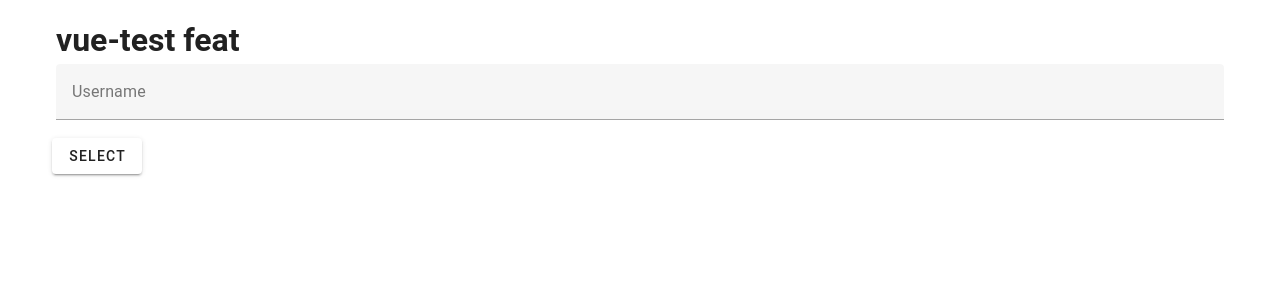
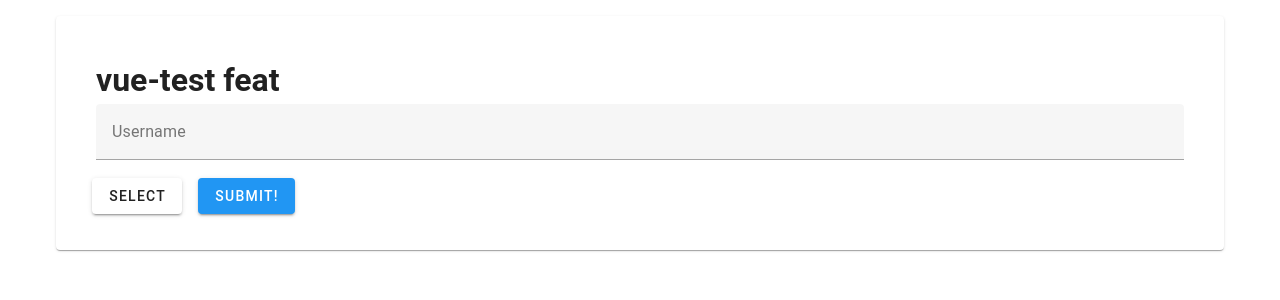
Before and after one commit to Andaemin/daeminVue, a Vue app: page /join in a window 1280 px wide. Shown: the top 300 px of the page. Built offline with nearby package versions, Linux system fonts and the light colour scheme.

Commit message:
feature : base btn(click이 아닌 emit으로 이벤트 조절하도록 나중에 변경할것)

```diff
--- a/src/components/base/SubmitBtn.vue
+++ b/src/components/base/SubmitBtn.vue
@@ -8,11 +8,11 @@ const props = defineProps({
 const emits = defineEmits('click')
 
 const handler = () => {
-  emits('click')
+  emits(['click'])
 }
 </script>
 <template>
-  <v-btn @click="handler" :disabled="props.disabled" corsor="pointer" class="ma-2">
+  <v-btn @click="handler" :disabled="props.disabled" corsor="pointer" color="info" class="ma-2">
     <slot>Submit!</slot>
   </v-btn>
 </template>
--- a/src/views/JoinView.vue
+++ b/src/views/JoinView.vue
@@ -2,6 +2,7 @@
 import { ref } from 'vue'
 import { useRouter } from 'vue-router'
 import { useUserStore } from '@/store/UserStore'
+import submitBtn from '@/components/base/submitBtn.vue'
 
 const username = ref('')
 const router = useRouter()
@@ -20,7 +21,7 @@ const join = () => {
 
 <template>
   <v-container>
-    <div class="join">
+    <v-card class="pa-10">
       <h1>vue-test feat</h1>
       <v-text-field
         label="Username"
@@ -28,7 +29,8 @@ const join = () => {
         placeholder="이름을 입력해주세요. (비워두면 'default')"
       />
       <v-row class="d-flex align-center">
-        <v-btn @click="join" class="ma-2">Select</v-btn>
+        <v-btn @click="join()" class="ma-2">Select</v-btn>
+        <submitBtn variant="elevated" />
         <div v-if="['기본', 'default'].includes(username)" class="ma-2">
           <p class="red-fonts">정말 '기본' 으로 하시려구요..?</p>
         </div>
@@ -39,6 +41,6 @@ const join = () => {
           </h1>
         </div>
       </v-row>
-    </div>
+    </v-card>
   </v-container>
 </template>
```
